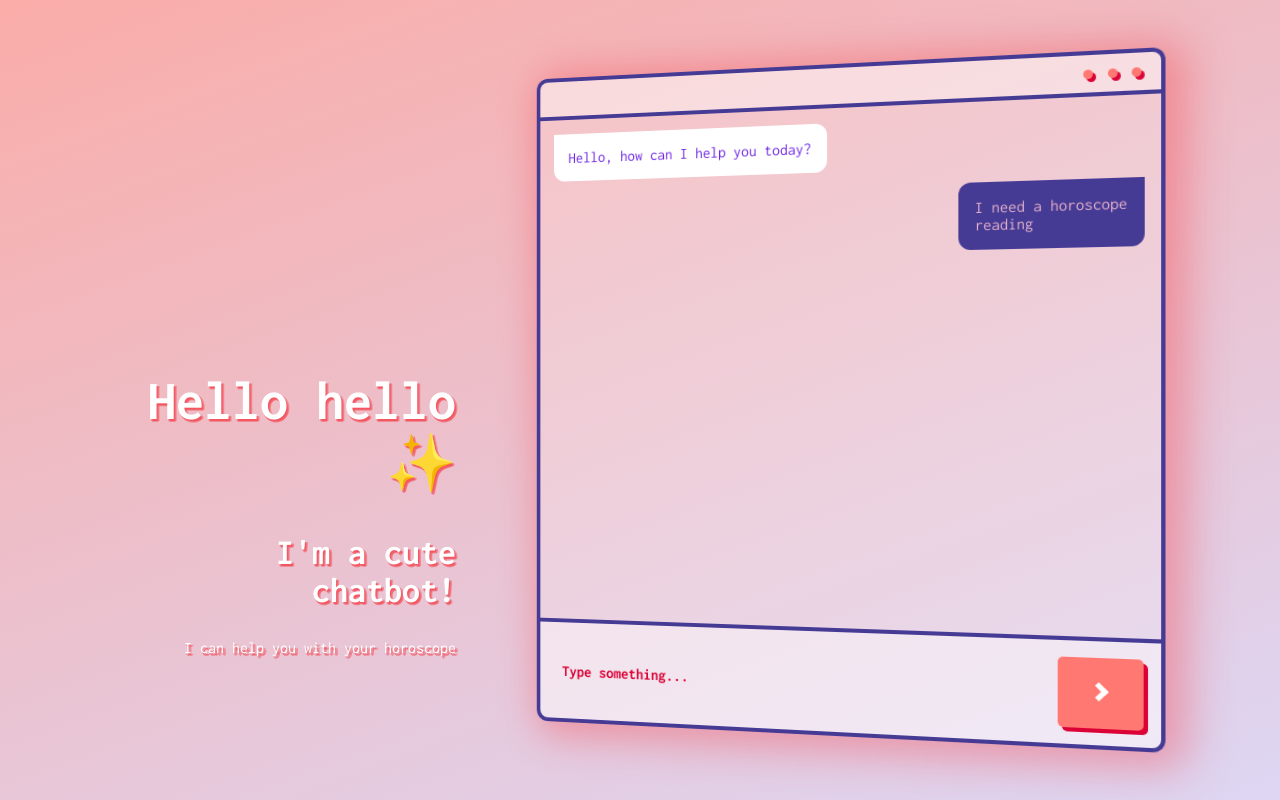
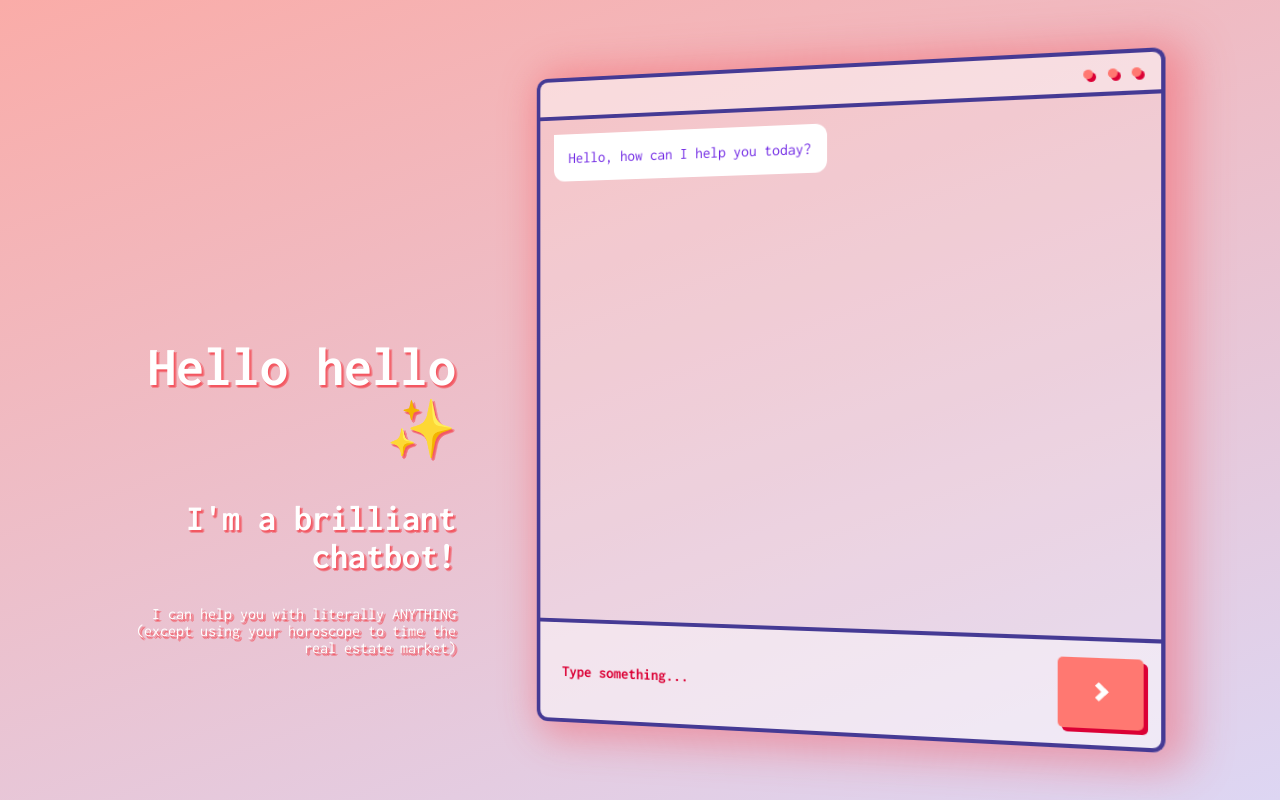
Before and after one commit to EricLehning/Chat-Bot, a React (Create React App) app: page / in a window 1280 px wide. Built offline with nearby package versions, Linux system fonts and the light colour scheme.

Commit message:
Added CSS scrollbar

```diff
--- a/src/App.css
+++ b/src/App.css
@@ -13,7 +13,7 @@ body,
   width: 100vw;
   height: 100vh;
   margin: 0;
-  overflow: hidden;
+  overflow: auto;
 }
 
 body {
@@ -111,7 +111,7 @@ body,
   border: 4px solid #453a94;
   display: flex;
   flex-direction: column;
-  overflow-y: scroll;
+  overflow: auto;
 }
 .app-container .chat-container .msg-container .user-message-container {
   align-self: flex-end;
--- a/src/App.js
+++ b/src/App.js
@@ -3,11 +3,10 @@ import "./App.css";
 
 const data = {
   headerText: "Hello hello ✨",
-  pText: "I'm a cute chatbot!",
-  p2Text: "I can help you with your horoscope",
+  pText: "I'm a brilliant chatbot!",
+  p2Text: "I can help you with literally ANYTHING (except using your horoscope to time the real estate market)",
   conversation: [
     { role: "assistant", message: "Hello, how can I help you today?" },
-    { role: "user", message: "I need a horoscope reading" },
   ],
   isLoading: false
 };
```
Also changed, not shown: 1 other file (tests, documents, lock files or other folders).
